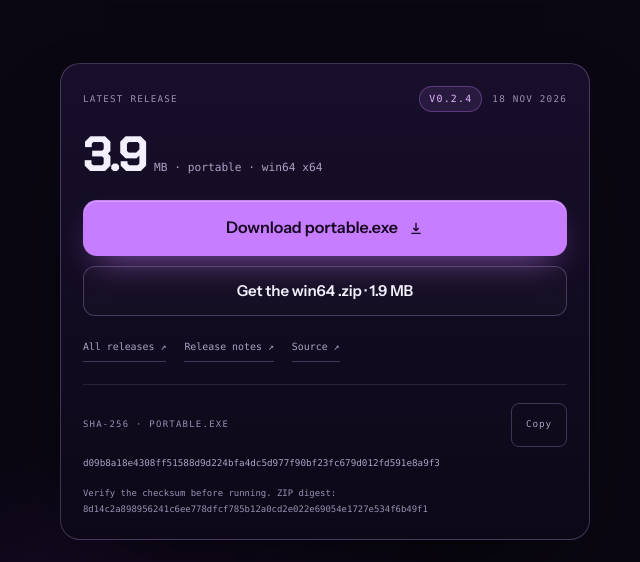
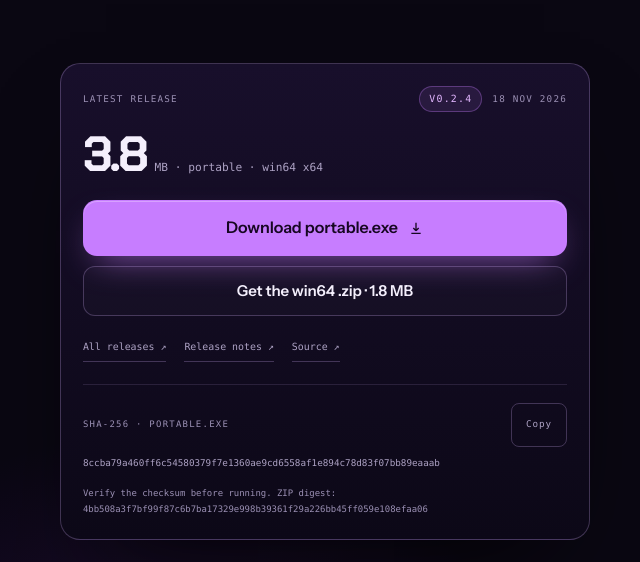
Before and after one commit to muhnbl/CyNotch, a plain HTML site: page index.html in a window 1280 px wide. Shown: the part 6220-6782 px from the top of the page, 640-1280 px from the left. Drawn offline with Linux system fonts and the light colour scheme.

Commit message:
chore: update v0.2.4 checksums and binary sizes

```diff
--- a/index.html
+++ b/index.html
@@ -577,9 +577,9 @@ cargo build --release
     <div class="reveal">
       <div class="get">
         <div class="get-top"><span>Latest release</span><span class="get-ver">v0.2.4</span><span>18 Nov 2026</span></div>
-        <div class="get-size"><strong>3.9</strong><span>MB · portable · win64 x64</span></div>
+        <div class="get-size"><strong>3.8</strong><span>MB · portable · win64 x64</span></div>
         <a class="btn btn-primary btn-lg btn-block" href="https://github.com/muhnbl/CyNotch/releases/download/v0.2.4/CyNotch-v0.2.4-portable.exe">Download portable.exe <svg viewBox="0 0 24 24" fill="none" stroke="currentColor" stroke-width="2" aria-hidden="true"><path d="M12 4v12m0 0 4-4m-4 4-4-4M5 20h14"/></svg></a>
-        <a class="btn btn-ghost btn-block" href="https://github.com/muhnbl/CyNotch/releases/download/v0.2.4/CyNotch-v0.2.4-portable-win64.zip">Get the win64 .zip · 1.9 MB</a>
+        <a class="btn btn-ghost btn-block" href="https://github.com/muhnbl/CyNotch/releases/download/v0.2.4/CyNotch-v0.2.4-portable-win64.zip">Get the win64 .zip · 1.8 MB</a>
         <div class="get-links">
           <a href="https://github.com/muhnbl/CyNotch/releases" target="_blank" rel="noopener">All releases ↗</a>
           <a href="https://github.com/muhnbl/CyNotch/releases/tag/v0.2.4" target="_blank" rel="noopener">Release notes ↗</a>
@@ -587,9 +587,9 @@ cargo build --release
         </div>
         <div class="hash">
           <div class="hash-head"><span>SHA-256 · portable.exe</span><button class="copy-btn" type="button" data-copy="exeHash">Copy</button></div>
-          <code id="exeHash">d09b8a18e4308ff51588d9d224bfa4dc5d977f90bf23fc679d012fd591e8a9f3</code>
+          <code id="exeHash">8ccba79a460ff6c54580379f7e1360ae9cd6558af1e894c78d83f07bb89eaaab</code>
         </div>
-        <p class="get-note">Verify the checksum before running. ZIP digest: 8d14c2a898956241c6ee778dfcf785b12a0cd2e022e69054e1727e534f6b49f1</p>
+        <p class="get-note">Verify the checksum before running. ZIP digest: 4bb508a3f7bf99f87c6b7ba17329e998b39361f29a226bb45ff059e108efaa06</p>
       </div>
     </div>
   </div>
```
